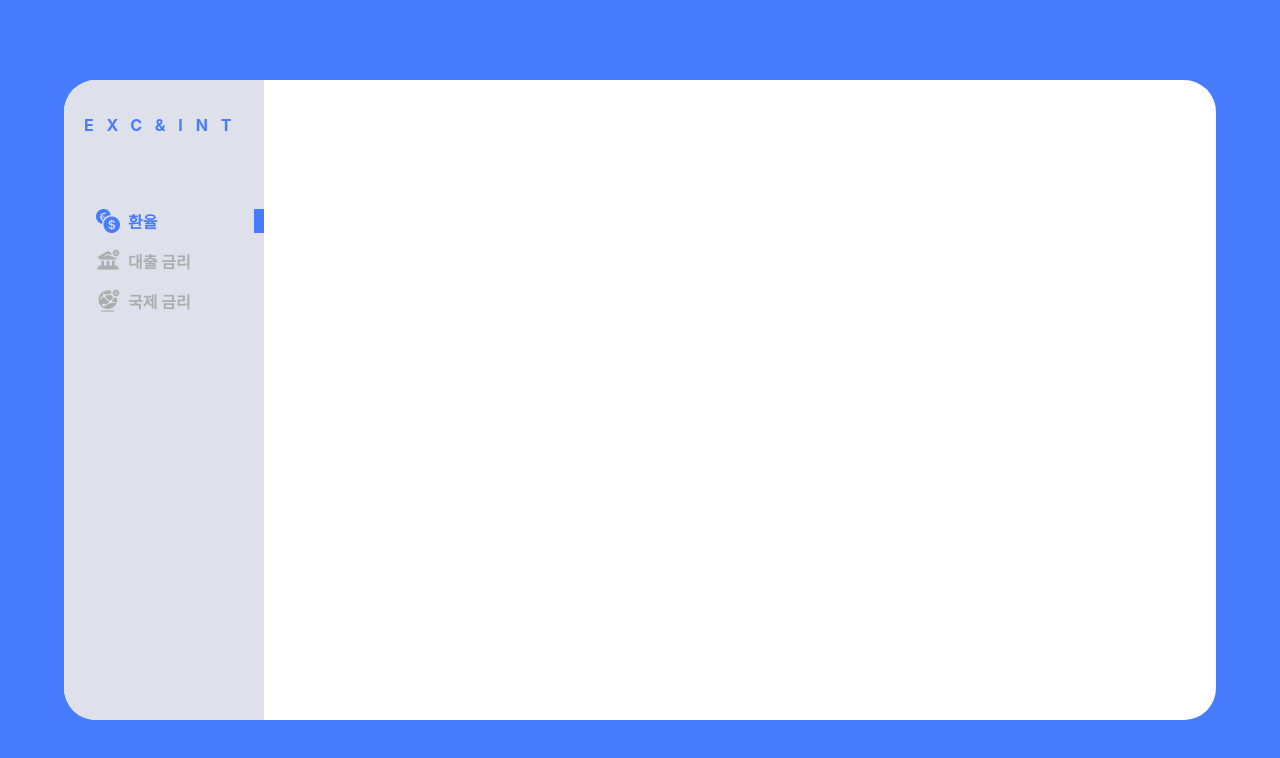
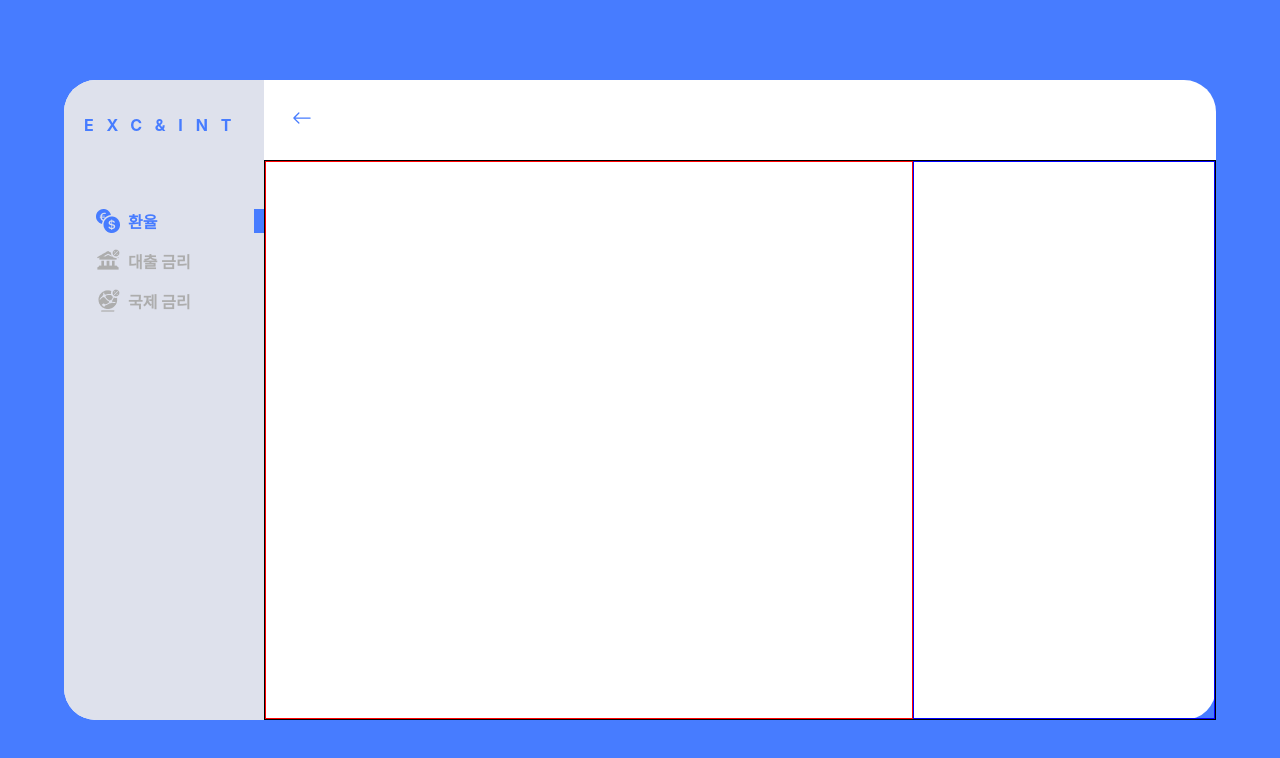
Before and after one commit to nsunf/exc-int, a React (Create React App) app in the folder client/: page /exchange/AED in a window 1280 px wide. Shown: the top 758 px of the page. Built offline with nearby package versions, Linux system fonts and the light colour scheme.

Commit message:
Feat : add ExchangeDetail

```diff
--- a/client/package.json
+++ b/client/package.json
@@ -14,6 +14,7 @@
     "polished": "^4.2.2",
     "react": "^18.2.0",
     "react-dom": "^18.2.0",
+    "react-icons": "^4.4.0",
     "react-redux": "^8.0.4",
     "react-router-dom": "^6.4.2",
     "react-scripts": "5.0.1",
--- /dev/null
+++ b/client/src/components/BackButton.tsx
@@ -0,0 +1,34 @@
+import { BsArrowLeft } from "react-icons/bs"
+import { useNavigate } from "react-router-dom";
+import styled from "styled-components";
+
+const BackButtonBlock = styled.div`
+  display: block;
+  padding: 4px;
+  margin: 16px;
+`;
+
+const Arrow = styled(BsArrowLeft)`
+  color: ${({ theme }) => theme.color.main};
+  font-size: 20px;
+  padding: 8px;
+  border-radius: 8px;
+
+  cursor: pointer;
+
+  &:hover {
+    color: white;
+    background: ${({ theme }) => theme.color.main};
+  }
+`;
+
+function BackButton() {
+  const navigate = useNavigate();
+  return (
+    <BackButtonBlock>
+      <Arrow onClick={() => navigate(-1)}/>
+    </BackButtonBlock>
+  )
+}
+
+export default BackButton;
--- a/client/src/components/Body.tsx
+++ b/client/src/components/Body.tsx
@@ -3,7 +3,9 @@ import { Route, Routes, useLocation } from "react-router-dom";
 import { CSSTransition, TransitionGroup } from "react-transition-group";
 
 import styled from "styled-components";
+
 import ExchangeContainer from "../containers/ExchangeContainer";
+import ExchangeDetailContainer from "../containers/ExchangeDetailContainer";
 
 const BodyBlock = styled(TransitionGroup)`
   flex-grow: 1;
@@ -32,11 +34,11 @@ function Body() {
   const ref = useRef(null);
   return (
     <BodyBlock>
-      <CSSTransition nodeRef={ref} key={location.key} classNames="body-transition" timeout={200}>
+      <CSSTransition nodeRef={ref} key={location.key} classNames="body-transition" timeout={1000}>
         <TransitionWrapper ref={ref}>
-          <Routes location={location}>
+          <Routes>
             <Route path="/*" element={<ExchangeContainer />} />
-            <Route path="/exchange/:unit" element={<></>} />
+            <Route path="/exchange/:unit" element={<ExchangeDetailContainer />} />
             <Route path="/interest" element={<></>} />
             <Route path="/international" element={<></>} />
           </Routes>
--- /dev/null
+++ b/client/src/containers/CalculatorContainer.tsx
@@ -0,0 +1,11 @@
+import CalculatorPresenter from "../presenters/CalculatorPresenter";
+
+
+function CalculatorContainer() {
+
+  return (
+    <CalculatorPresenter />
+  )
+}
+
+export default CalculatorContainer;
--- /dev/null
+++ b/client/src/containers/ExchangeDetailContainer.tsx
@@ -0,0 +1,18 @@
+import { useEffect } from "react";
+import { useMatch } from "react-router-dom";
+import ExchangeDetailPresenter from "../presenters/ExchangeDetailPresenter";
+
+function ExchangeDetailContainer() {
+  const match = useMatch("/exchange/:unit");
+
+  useEffect(() => {
+    // console.log(match?.params.unit);
+  }, [match])
+
+  return (
+    <ExchangeDetailPresenter
+    />
+  )
+}
+
+export default ExchangeDetailContainer;
--- /dev/null
+++ b/client/src/containers/GraphContainer.tsx
@@ -0,0 +1,93 @@
+import { useEffect, useRef } from "react";
+import GraphPresenter from "../presenters/GraphPresenter";
+
+function GraphContainer() {
+  const canvasWrapRef = useRef<HTMLDivElement>(null);
+  const canvasRef = useRef<HTMLCanvasElement>(null);
+
+  const dots: Dot[] = [];
+
+  useEffect(() => {
+    const canvasWrap = canvasWrapRef.current;
+    const canvas = canvasRef.current;
+    const ctx = canvas?.getContext('2d');
+    if (!canvasWrap || !canvas || !ctx) return;
+
+    const resize = () => {
+      canvas.width = canvasWrap.clientWidth;
+      canvas.height = canvasWrap.clientHeight;
+    }
+    window.addEventListener('resize', resize);
+
+
+    const interval = setInterval(() => {
+      ctx.clearRect(0, 0, canvas.width, canvas.height);
+    }, 1000 / 30);
+
+    return () => {
+      clearInterval(interval);
+      window.removeEventListener('resize', resize);
+    }
+  }, []);
+
+  return (
+    <GraphPresenter
+      canvasWrapRef={canvasWrapRef}
+      canvasRef={canvasRef}
+    />
+  )
+}
+
+export default GraphContainer;
+
+class Dot {
+  public x: number;
+  public y: number;
+  private r: number;
+  private fillColor: string;
+  private strokeColor: string;
+  constructor(x: number, y: number, r: number) {
+    this.x = x;
+    this.y = y;
+    this.r = r;
+    this.fillColor = '#000';
+    this.strokeColor = "#477CFF";
+  }
+  draw(ctx: CanvasRenderingContext2D) {
+    ctx.fillStyle = this.fillColor;
+    ctx.strokeStyle = this.strokeColor;
+    ctx.lineWidth = 2;
+    ctx.beginPath();
+    ctx.arc(this.x, this.y, this.r, 0, Math.PI * 2);
+    ctx.closePath();
+    ctx.fill();
+    ctx.stroke();
+  }
+  update(ctx: CanvasRenderingContext2D) {
+    this.draw(ctx);
+  }
+}
+
+class Line {
+  private dots: Dot[];
+  private height: number;
+
+  constructor(dots: Dot[], height: number) {
+    this.dots = dots;
+    this.height = height;
+  }
+
+  getCenter(x1: number, y1: number, x2: number, y2: number) {
+    return { x: (x2 + x1)/2, y: (y2 + y1)/2 };
+  }
+
+  draw(ctx: CanvasRenderingContext2D) {
+    let prevX = this.dots[0].x;
+    let prevY = this.dots[0].y;
+    ctx.moveTo(prevX, prevY);
+  }
+
+  update(ctx: CanvasRenderingContext2D) {
+    this.draw(ctx);
+  }
+}
--- /dev/null
+++ b/client/src/presenters/CalculatorPresenter.tsx
@@ -0,0 +1,16 @@
+import styled from "styled-components";
+
+const CalculatorPresenterBlock = styled.div`
+  border: 1px solid blue;
+  width: 300px;
+`;
+
+function CalculatorPresenter() {
+  return (
+    <CalculatorPresenterBlock>
+
+    </CalculatorPresenterBlock>
+  )
+}
+
+export default CalculatorPresenter;
--- /dev/null
+++ b/client/src/presenters/ExchangeDetailPresenter.tsx
@@ -0,0 +1,33 @@
+import styled from "styled-components";
+
+import BackButton from "../components/BackButton";
+import CalculatorContainer from "../containers/CalculatorContainer";
+import GraphContainer from "../containers/GraphContainer";
+
+const ExchangeDetailPresenterBlock = styled.div`
+  height: 100%;
+  display: flex;
+  flex-direction: column;
+`;
+
+const BodyWrap = styled.div`
+  flex-grow: 1;
+  box-sizing: border-box;
+  border: 1px solid black;
+
+  display: flex;
+`;
+
+function ExchangeDetailPresenter() {
+  return (
+    <ExchangeDetailPresenterBlock>
+      <BackButton />
+      <BodyWrap>
+        <GraphContainer />
+        <CalculatorContainer />
+      </BodyWrap>
+    </ExchangeDetailPresenterBlock>
+  )
+}
+
+export default ExchangeDetailPresenter;
--- /dev/null
+++ b/client/src/presenters/GraphPresenter.tsx
@@ -0,0 +1,22 @@
+import { RefObject } from "react";
+import styled from "styled-components";
+
+const CanvasWrap = styled.div`
+  border: 1px solid red;
+  flex-grow: 1;
+`;
+
+interface GraphPresenterProps {
+  canvasWrapRef: RefObject<HTMLDivElement>;
+  canvasRef: RefObject<HTMLCanvasElement>;
+}
+
+function GraphPresenter({ canvasWrapRef, canvasRef }: GraphPresenterProps) {
+  return (
+    <CanvasWrap ref={canvasWrapRef}>
+      <canvas ref={canvasRef}></canvas>
+    </CanvasWrap>
+  )
+}
+
+export default GraphPresenter;
```
Also changed, not shown: client/src/hooks/useCanvas.ts (added, +24 -0 lines), 1 other file (tests, documents, lock files or other folders).
